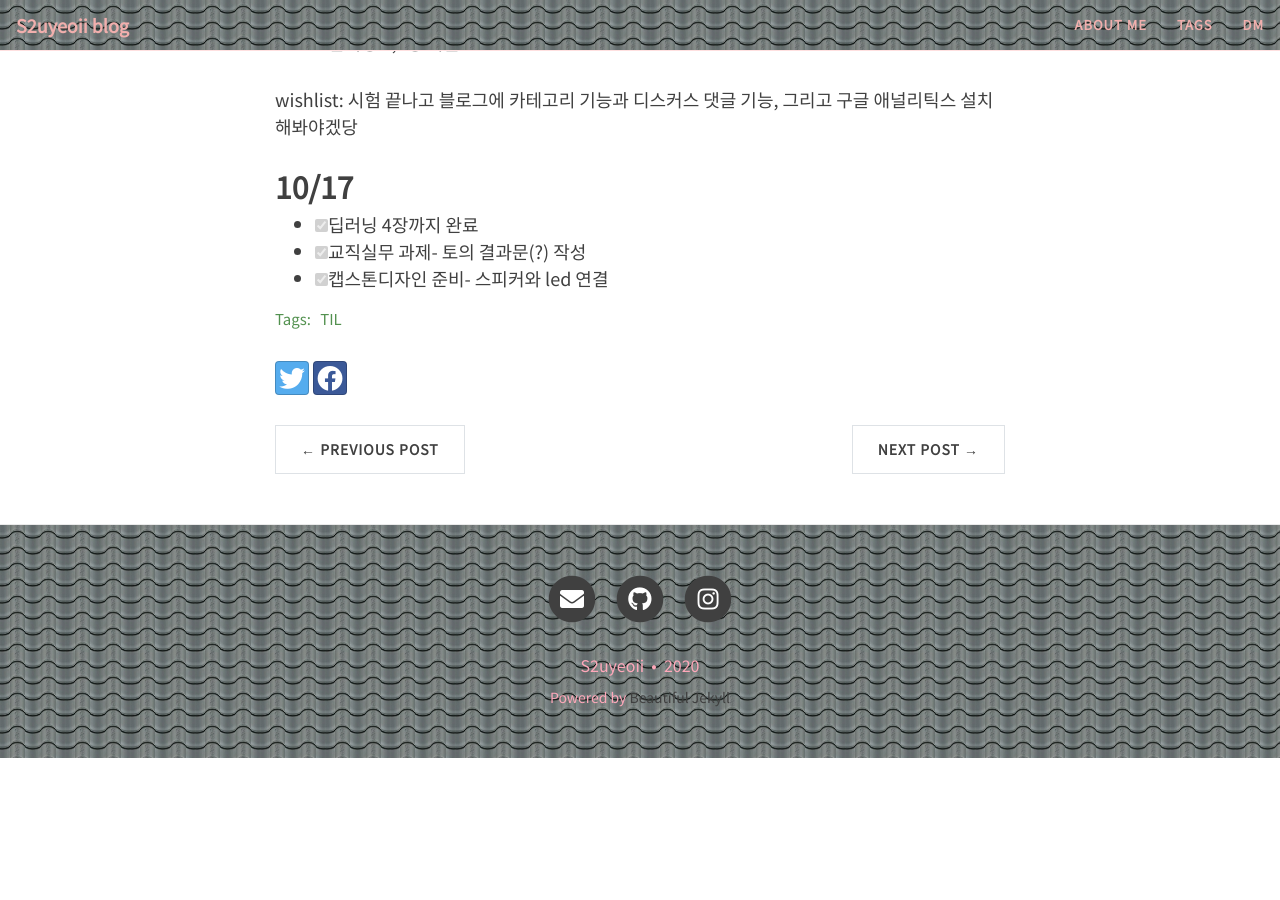
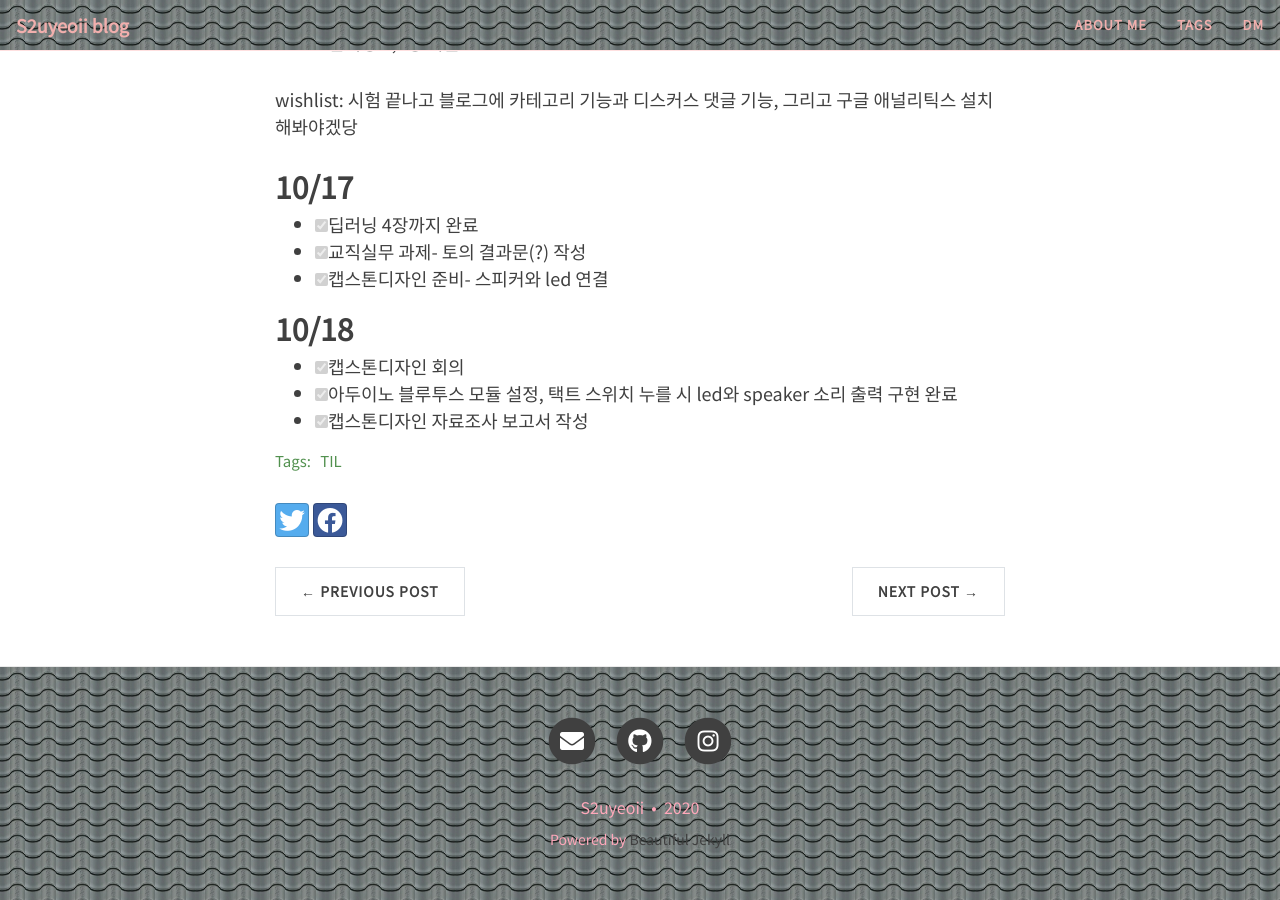
Before and after one commit to yeoneed/yeoneed.github.io, a Jekyll site: the page built from _posts/2020-10-15-10월3주.md, in a window 1280 px wide and 900 px high, scrolled down 574 px. Built offline with Jekyll 4.4.1, drawn with Linux system fonts in a browser that asks for light colours; nearby versions of some CDN libraries; before the commit the page ends 1332 px from its top, so only the background shows below that.

Commit message:
Update 2020-10-15-10월3주.md

```diff
--- a/_posts/2020-10-15-10월3주.md
+++ b/_posts/2020-10-15-10월3주.md
@@ -30,3 +30,9 @@ wishlist: 시험 끝나고 블로그에 카테고리 기능과 디스커스 댓
 - [x] 딥러닝 4장까지 완료
 - [x] 교직실무 과제- 토의 결과문(?) 작성
 - [x] 캡스톤디자인 준비- 스피커와 led 연결
+
+## 10/18
+
+- [x] 캡스톤디자인 회의
+- [x] 아두이노 블루투스 모듈 설정, 택트 스위치 누를 시 led와 speaker 소리 출력 구현 완료
+- [x] 캡스톤디자인 자료조사 보고서 작성
```
